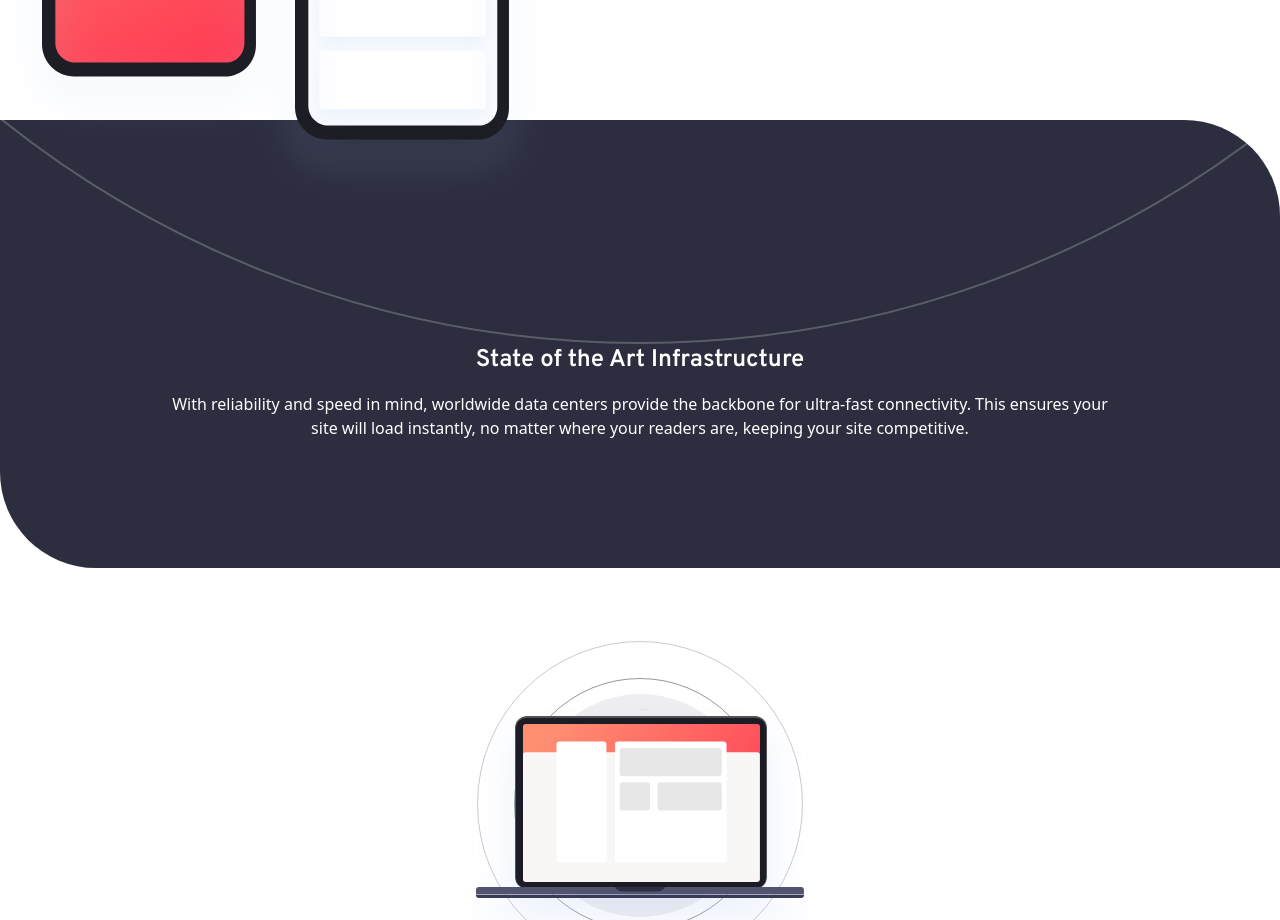
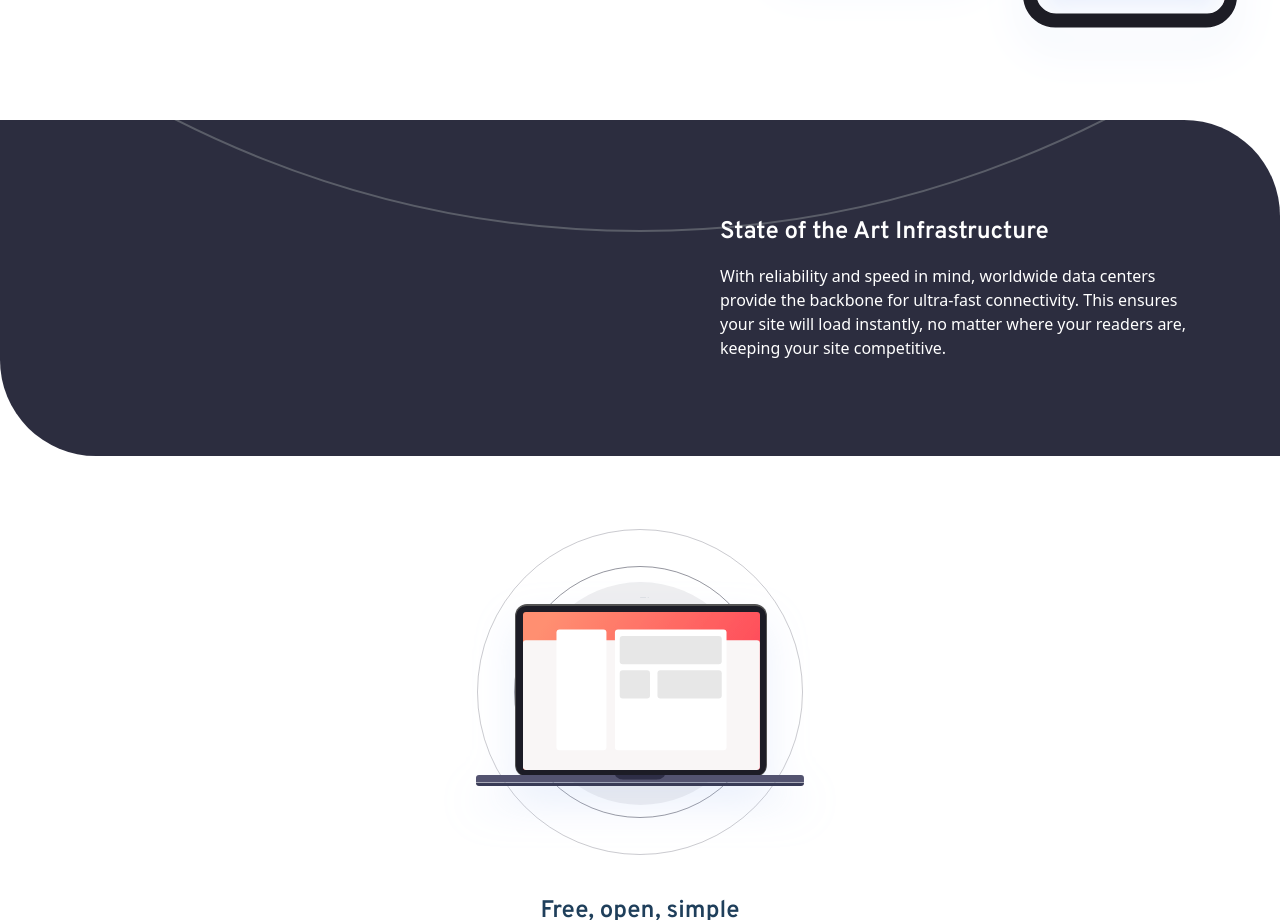
Before and after one commit to Marcoswodbarros/blogr-landing-page2, a website: page index.html in a window 1280 px wide. Shown: the part 1260-2180 px from the top of the page. Drawn offline with Linux system fonts and the light colour scheme.

Commit message:
Desktop main: Starting infrastructure section

```diff
--- a/index.html
+++ b/index.html
@@ -110,12 +110,13 @@
 
             <section
                 style="background-image: url(src/images/bg-pattern-circles.svg); background-size: 160%; background-repeat: no-repeat; background-position: center bottom 14rem;"
-                class="bg-veryDarkGrayBlue rounded-bl-radiusAdded rounded-tr-radiusAdded mt-48 relative">
+                class="bg-veryDarkGrayBlue rounded-bl-radiusAdded rounded-tr-radiusAdded mt-48 relative lg:flex lg:flex-row-reverse">
                 <img src="src/images/illustration-phones.svg" alt="Two cellphones" class="absolute bottom-5rem">
-                <div id="article__state--container" class="flex flex-col items-center gap-y-4 pt-56 pb-32">
-                    <h3 class="font-overpass text-white text-2xl font-bold text-center w-8/12">State of the Art
+
+                <div id="article__state--container" class="flex flex-col items-center gap-y-4 pt-56 pb-32 lg:pt-24 lg:pb-24 lg:w-2/4">
+                    <h3 class="font-overpass text-white text-2xl font-bold text-center w-8/12 lg:text-start lg:w-9/12">State of the Art
                         Infrastructure</h3>
-                    <p class="text-white text-center w-9/12">With reliability and speed in mind, worldwide
+                    <p class="text-white text-center w-9/12 lg:text-start lg:w-9/12">With reliability and speed in mind, worldwide
                         data centers provide the backbone for ultra-fast connectivity.
                         This ensures your site will load instantly, no matter where your readers are, keeping your site
                         competitive.</p>
```
Also changed, not shown: dist/output.css.
